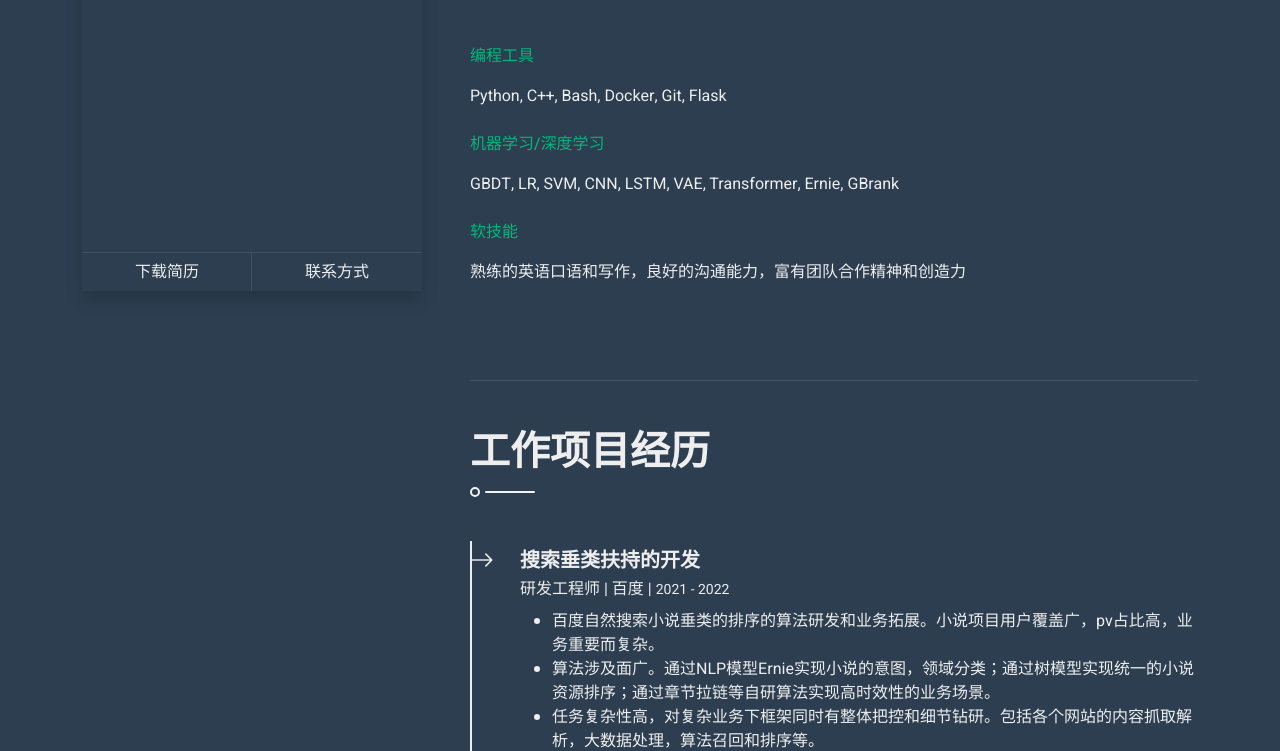
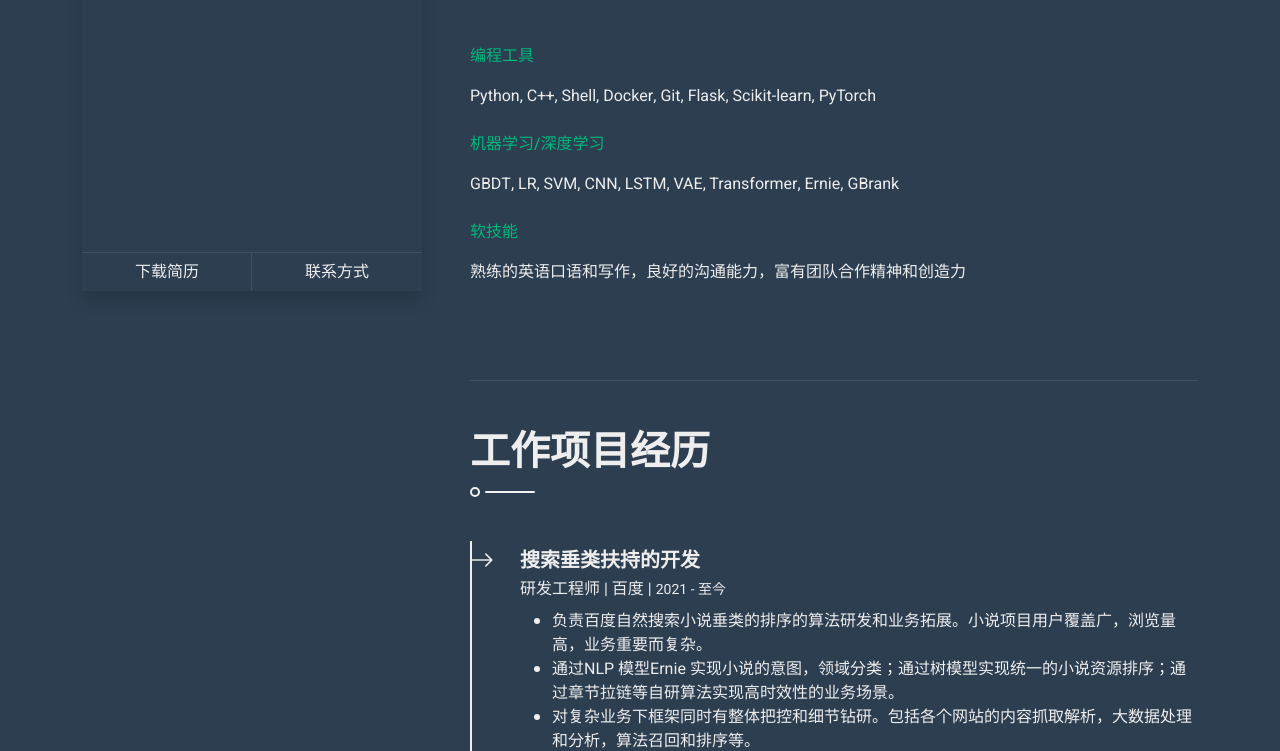
Before and after one commit to hhzzxx957/hezhixing.github.io, a plain HTML site: page index.html in a window 1280 px wide. Shown: the part 509-1260 px from the top of the page. Drawn offline with nearby package versions, Linux system fonts and the light colour scheme.

Commit message:
resume optimize 230402

```diff
--- a/index.html
+++ b/index.html
@@ -55,7 +55,7 @@
                             <a class="btn btn-secondary btn-square mx-1" href="#"><i class="fab fa-instagram"></i></a> -->
                         </div>
                         <div class="d-flex align-items-end justify-content-between border-top">
-                            <a href="img/resume_hezhixing_2022.pdf" class="btn w-50 border-end">下载简历</a>
+                            <a href="img/简历_何智星_2023.pdf" class="btn w-50 border-end">下载简历</a>
                             <a href="#basic_info" class="btn w-50 btn-scroll">联系方式</a>
                         </div>
                     </div>
@@ -122,7 +122,7 @@
                             <div class="position-relative mb-4">
                                 <div class="skill mb-4">
                                     <p class="fw-medium text-primary">编程工具</p>
-                                    <p class="mb-2">Python, C++, Bash, Docker, Git, Flask</p>
+                                    <p class="mb-2">Python, C++, Shell, Docker, Git, Flask, Scikit-learn, PyTorch</p>
                                 </div>
                                 <div class="skill mb-4">
                                     <p class="fw-medium text-primary">机器学习/深度学习</p>
@@ -144,11 +144,11 @@
                             <div class="position-relative mb-4">
                                 <span class="bi bi-arrow-right fs-4 text-light position-absolute" style="top: -5px; left: -50px;"></span>
                                 <h5 class="mb-1">搜索垂类扶持的开发</h5>
-                                <p class="mb-2">研发工程师 | 百度 | <small>2021 - 2022</small></p>
+                                <p class="mb-2">研发工程师 | 百度 | <small>2021 - 至今</small></p>
                                 <UL>
-                                    <LI> 百度自然搜索小说垂类的排序的算法研发和业务拓展。小说项目用户覆盖广，pv占比高，业务重要而复杂。
-                                    <LI> 算法涉及面广。通过NLP模型Ernie实现小说的意图，领域分类；通过树模型实现统一的小说资源排序；通过章节拉链等自研算法实现高时效性的业务场景。
-                                    <LI> 任务复杂性高，对复杂业务下框架同时有整体把控和细节钻研。包括各个网站的内容抓取解析，大数据处理，算法召回和排序等。
+                                    <LI> 负责百度自然搜索小说垂类的排序的算法研发和业务拓展。小说项目用户覆盖广，浏览量高，业务重要而复杂。
+                                    <LI> 通过NLP 模型Ernie 实现小说的意图，领域分类；通过树模型实现统一的小说资源排序；通过章节拉链等自研算法实现高时效性的业务场景。
+                                    <LI> 对复杂业务下框架同时有整体把控和细节钻研。包括各个网站的内容抓取解析，大数据处理和分析，算法召回和排序等。
                                 </UL>
                             </div>
                             <div class="position-relative mb-4">
```
Also changed, not shown: 1 other file.
